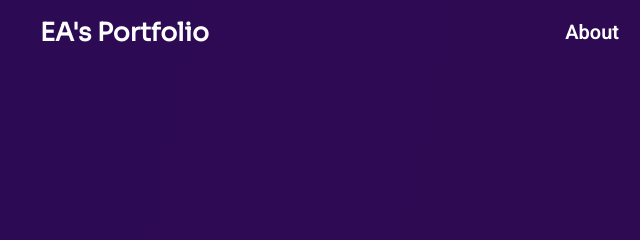
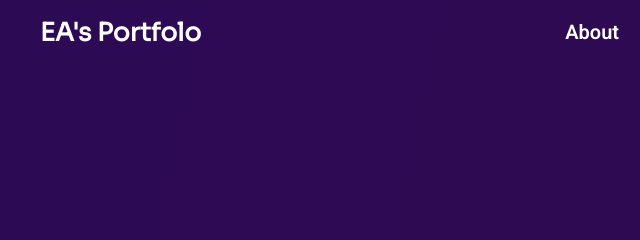
Before and after one commit to Eraianbu26/EAportfolio, a plain HTML site: page index.html in a window 1280 px wide. Shown: the top 240 px of the page, 0-640 px from the left. Drawn offline with nearby package versions, Linux system fonts and the light colour scheme.

Commit message:
Update index.html

```diff
--- a/index.html
+++ b/index.html
@@ -17,7 +17,7 @@
             <div id="header">
               <div class="container">
 <div class="nav">
-  <div class="logo">EA's Portfolio</div>
+  <div class="logo">EA's Portfolo</div>
   <!-- Hamburger Icon -->
   <div class="hamburger" onclick="toggleMenu()">
     <div class="bar"></div>
```
